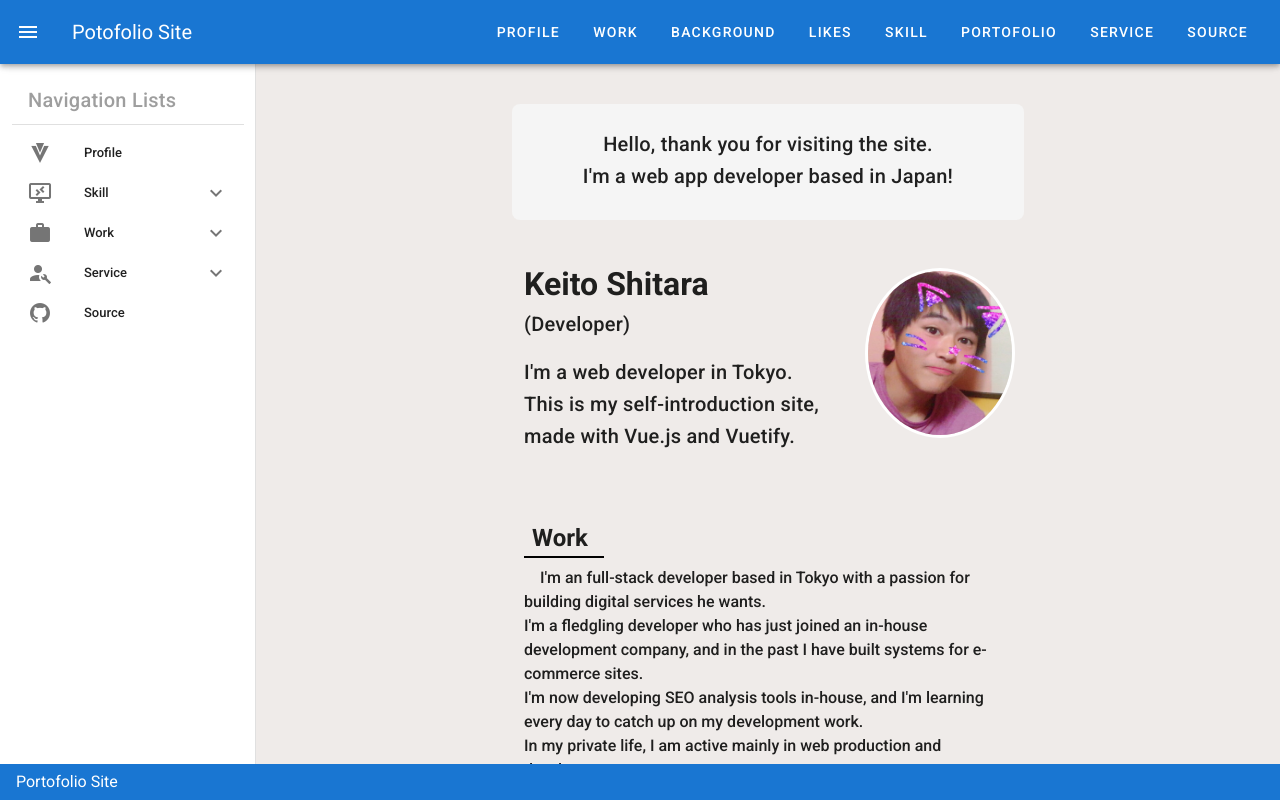
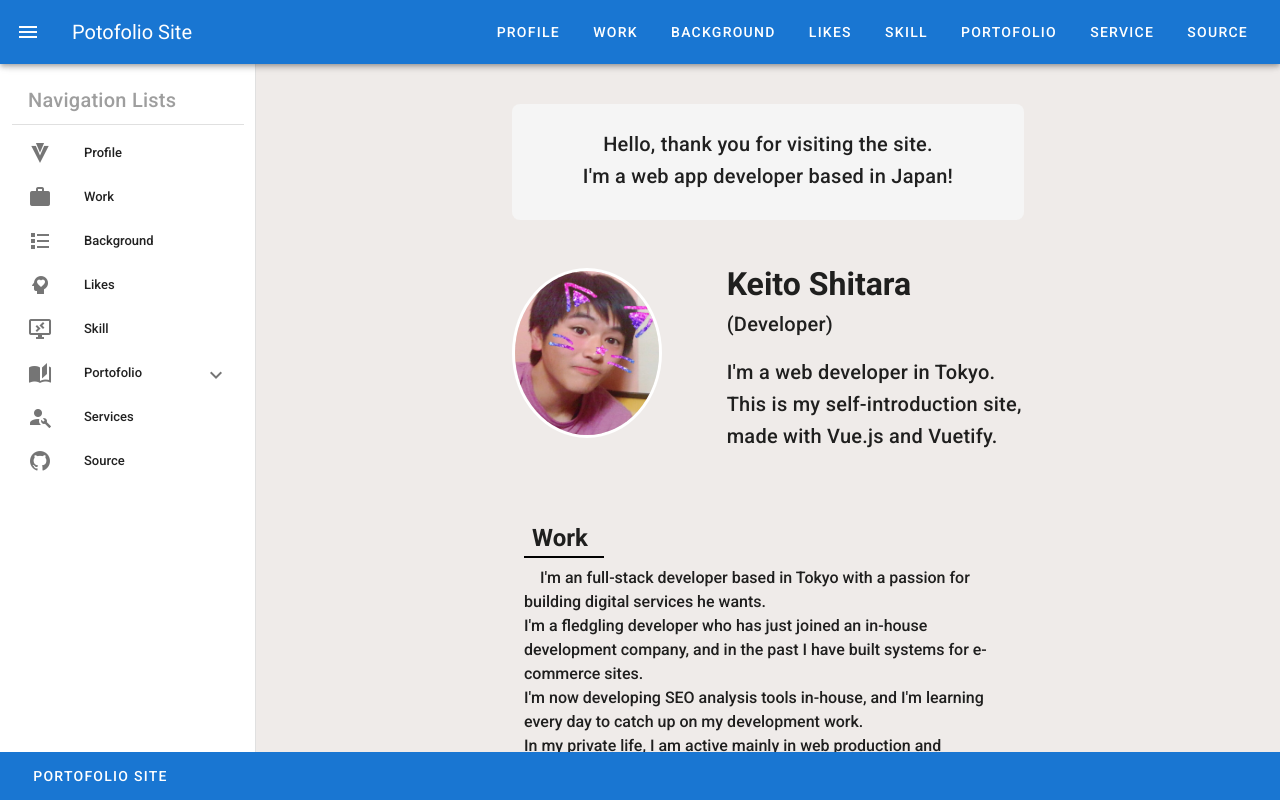
Before and after one commit to tarao96/myportofolio-vue, a Vue app: page / in a window 1280 px wide. Shown: the top 800 px of the page. Built offline with nearby package versions, Linux system fonts and the light colour scheme.

Commit message:
Add responsive-design

```diff
--- a/src/App.vue
+++ b/src/App.vue
@@ -13,23 +13,80 @@
         <v-divider></v-divider>
         <!-- ナビゲーションリスト項目 -->
         <v-list dense nav>
-          <v-list-group
-          v-for="nav_list in nav_lists"
-          :key="nav_list.name"
-          :prepend-icon="nav_list.icon"
-          no-action
-          :append-icon="nav_list.lists ? undefined : ''">
+            <v-list-item>
+              <v-list-item-icon><v-icon>mdi-vuetify</v-icon></v-list-item-icon>
+              <v-list-item-content>
+                <v-list-item-title @click="scrollProfile()" class="list-item">Profile</v-list-item-title>
+              </v-list-item-content>
+            </v-list-item>
+
+            <v-list-item>
+              <v-list-item-icon><v-icon>mdi-briefcase</v-icon></v-list-item-icon>
+              <v-list-item-content>
+                <v-list-item-title @click="scrollWork()" class="list-item">Work</v-list-item-title>
+              </v-list-item-content>
+            </v-list-item>
+
+            <v-list-item>
+              <v-list-item-icon><v-icon>mdi-format-list-bulleted-square</v-icon></v-list-item-icon>
+              <v-list-item-content>
+                <v-list-item-title @click="scrollBackground()" class="list-item">Background</v-list-item-title>
+              </v-list-item-content>
+            </v-list-item>
+
+            <v-list-item>
+              <v-list-item-icon><v-icon>mdi-head-heart</v-icon></v-list-item-icon>
+              <v-list-item-content>
+                <v-list-item-title @click="scrollLikes()" class="list-item">Likes</v-list-item-title>
+              </v-list-item-content>
+            </v-list-item>
+
+            <v-list-item>
+              <v-list-item-icon><v-icon>mdi-remote-desktop</v-icon></v-list-item-icon>
+              <v-list-item-content>
+                <v-list-item-title @click="scrollSkill()" class="list-item">Skill</v-list-item-title>
+              </v-list-item-content>
+            </v-list-item>
+
+            <v-list-group no-action>
             <template v-slot:activator>
+            <v-list-item class="pl-0">
+              <v-list-item-icon><v-icon>mdi-book-open-page-variant</v-icon></v-list-item-icon>
               <v-list-item-content>
-              <v-list-item-title>{{ nav_list.name }}</v-list-item-title>
+                <v-list-item-title @click="scrollPortofolio()" class="list-item">Portofolio</v-list-item-title>
               </v-list-item-content>
+            </v-list-item>
             </template>
-          <v-list-item v-for="list in nav_list.lists" :key="list">
+            <v-list-item>
               <v-list-item-content>
-              <v-list-item-title>{{ list }}</v-list-item-title>
+                <v-list-item-title class="list-item" @click="moveIsara()">iSara</v-list-item-title>
+              </v-list-item-content>
+            </v-list-item>
+            <v-list-item>
+              <v-list-item-content>
+                <v-list-item-title class="list-item" @click="moveLancers()">Lancers</v-list-item-title>
+              </v-list-item-content>
+            </v-list-item>
+            <v-list-item>
+              <v-list-item-content>
+                <v-list-item-title class="list-item" @click="moveLikson()">LIKSON</v-list-item-title>
               </v-list-item-content>
             </v-list-item>
             </v-list-group>
+
+            <v-list-item>
+              <v-list-item-icon><v-icon>mdi-account-wrench</v-icon></v-list-item-icon>
+              <v-list-item-content>
+                <v-list-item-title @click="scrollServices()" class="list-item">Services</v-list-item-title>
+              </v-list-item-content>
+            </v-list-item>
+
+            <v-list-item>
+              <v-list-item-icon><v-icon>mdi-github</v-icon></v-list-item-icon>
+              <v-list-item-content>
+                <v-list-item-title @click="moveGithub()" class="list-item">Source</v-list-item-title>
+              </v-list-item-content>
+            </v-list-item>
         </v-list>
       </v-container>
     </v-navigation-drawer>
@@ -39,7 +96,7 @@
       <v-app-bar-nav-icon @click="drawer=!drawer"></v-app-bar-nav-icon>
       <v-toolbar-title>Potofolio Site</v-toolbar-title>
       <v-spacer></v-spacer>
-      <v-toolbar-items>
+      <v-toolbar-items class="navbar-item">
           <v-btn id="profile_nav" text>Profile</v-btn>
           <v-btn id="work_nav" text>Work</v-btn>
           <v-btn id="background_nav" text>Background</v-btn>
@@ -54,7 +111,7 @@
       <router-view />
     </v-main>
     <v-footer color="primary" dark app>
-      Portofolio Site
+      <v-btn id="portofolio-top" text>Portofolio Site</v-btn>
     </v-footer>
   </v-app>
 </template>
@@ -66,20 +123,55 @@ export default {
     data() {
       return {
         drawer: null,
-        supports: [
-          'iSara',
-          'Lancers',
-          'LIKSON',
-        ],
-        nav_lists: [
-          {name: 'Profile', icon: 'mdi-vuetify'},
-          {name: 'Skill', icon: 'mdi-remote-desktop', lists: ['HTML', 'CSS', 'JavaScript', 'PHP', 'Laravel', 'Vue.js', 'Nuxt.js', 'Sass', 'jQuery', 'Bootstrap', 'Vuetify', 'WordPress']},
-          {name: 'Work', icon: 'mdi-briefcase', lists: ['iSara', 'Lancers', 'LIKSON']},
-          {name: 'Service', icon: 'mdi-account-wrench', lists: ['Coding', 'WordPress', 'Web Development']},
-          {name: 'Source', icon: 'mdi-github'},
-        ]
       }
     },
+    methods: {
+      moveIsara: function() {
+        let url = 'https://tarao96.github.io/iSara/'
+        window.location.href = url
+      },
+      moveLancers: function() {
+        let url = 'https://tarao96.github.io/Lancers/'
+        window.location.href = url
+      },
+      moveLikson: function() {
+        let url = 'https://tarao96.github.io/LIKSON/'
+        window.location.href = url
+      },
+      moveGithub: function() {
+        let url = 'https://github.com/tarao96/myportofolio-vue'
+        window.location.href = url
+      },
+      scrollProfile: function() {
+          var profileLocate = $('#profile_locate').offset().top;
+          $(window).scrollTop(profileLocate - 150);
+      },
+      scrollWork: function() {
+        var workLocate = $('#work_locate').offset().top;
+        $(window).scrollTop(workLocate - 150);
+      },
+      scrollBackground: function() {
+        var backgroundLocate = $('#background_locate').offset().top;
+        $(window).scrollTop(backgroundLocate - 150);
+      },
+      scrollLikes: function() {
+        var likesLocate = $('#likes_locate').offset().top;
+        $(window).scrollTop(likesLocate - 150);
+      },
+      scrollSkill: function() {
+        var skillLocate = $('#skill_locate').offset().top;
+        $(window).scrollTop(skillLocate - 150);
+      },
+      scrollPortofolio: function() {
+        var portofolioLocate = $('#portofolio_locate').offset().top;
+        $(window).scrollTop(portofolioLocate - 150);
+      },
+      scrollServices: function() {
+        var servicesLocate = $('#services_locate').offset().top;
+        $(window).scrollTop(servicesLocate);
+      }
+    },
+
     mounted: function() {
       var profileLocate = $('#profile_locate').offset().top;
       var workLocate = $('#work_locate').offset().top;
@@ -90,31 +182,38 @@ export default {
       var servicesLocate = $('#services_locate').offset().top;
 
       $('#profile_nav').click(function() {
-          $(window).scrollTop(profileLocate);
+          $(window).scrollTop(profileLocate - 150);
       });
 
       $('#work_nav').click(function() {
-          $(window).scrollTop(workLocate);
+          $(window).scrollTop(workLocate - 150);
       });
 
       $('#background_nav').click(function() {
-          $(window).scrollTop(backgroundLocate);
+          $(window).scrollTop(backgroundLocate - 150);
       });
 
       $('#likes_nav').click(function() {
-          $(window).scrollTop(likesLocate);
+          $(window).scrollTop(likesLocate - 150);
       });
 
       $('#skill_nav').click(function() {
-          $(window).scrollTop(skillLocate);
+          $(window).scrollTop(skillLocate - 150);
       });
 
       $('#portofolio_nav').click(function() {
-          $(window).scrollTop(portofolioLocate);
+          $(window).scrollTop(portofolioLocate - 150);
       });
 
       $('#services_nav').click(function() {
           $(window).scrollTop(servicesLocate);
+      });
+
+      $('#portofolio-top').click(function() {
+                $('body, html').animate({
+                    scrollTop: 0
+                }, 500);
+                return false;
             });
 
       $('.work-item').hover(function() {
@@ -129,3 +228,15 @@ export default {
     },
 };
 </script>
+
+<style scoped>
+.list-item {
+  cursor: pointer;
+}
+
+@media(max-width: 480px) {
+  .navbar-item {
+    display: none;
+}
+}
+</style>
--- a/src/views/AboutPage.vue
+++ b/src/views/AboutPage.vue
@@ -3,107 +3,107 @@
     <div class="article mt-10 mb-10">
     <v-row>
         <v-spacer></v-spacer>
-            <v-col cols="6" class="grey lighten-4 text-center rounded-lg heading">
-                <p class="mt-3 text-h6">Hello, thank you for visiting the site.<br>
+            <v-col cols="10" xs="10" sm="10" md="6" lg="6" xl="6" class="grey lighten-4 text-center rounded-lg heading">
+                <p class="mt-3 text-sm-h6">Hello, thank you for visiting the site.<br>
                 I'm a web app developer based in Japan!</p>
             </v-col>
         <v-spacer></v-spacer>
     </v-row>
     <v-row class="mt-10" id="profile_locate">
         <v-spacer></v-spacer>
-        <v-col cols="4" class="text-left">
+        <v-col cols="10" xs="10" sm="10" md="2" lg="2" xl="2" class="mt-2"><img class="profile_img rounded-circle ml-5" src="../assets/Profile_Image.jpg" alt="プロフィール画像"></v-col>
+        <v-col cols="10" xs="10" sm="10" md="4" lg="4" xl="4" class="ml-16">
             <h1 class="myname">Keito Shitara</h1>
             <p class="text-h6">(Developer)</p>
-            <p class="text-h6 mt-3">
+            <p class="text-sm-h6 mt-3">
             I'm a web developer in Tokyo.<br>
             This is my self-introduction site, made with Vue.js and Vuetify.</p>
         </v-col>
-        <v-col cols="2" class="mt-2"><img class="profile_img rounded-circle" src="../assets/Profile_Image.jpg" alt="プロフィール画像"></v-col>
         <v-spacer></v-spacer>
     </v-row>
     <v-row class="mt-10" id="work_locate">
         <v-spacer></v-spacer>
-        <v-col cols="6" class="work">
+        <v-col cols="10" xs="10" sm="10" md="6" lg="6" xl="6" class="work">
             <h2 class="pl-2">Work</h2>
             <p class="mt-2 font-weight-medium">&emsp;I'm an full-stack developer based in Tokyo with a passion for building digital services he wants.<br>
             I'm a fledgling developer who has just joined an in-house development company, and in the past I have built systems for e-commerce sites.<br>
             I'm now developing SEO analysis tools in-house, and I'm learning every day to catch up on my development work.<br>
             In my private life, I am active mainly in web production and development.</p>
-            <v-btn><router-link to="/works" class="text-decoration-none black--text">Works</router-link></v-btn>
+            <v-btn class="text-decoration-none black--text" @click="scrollPortofolio()">Works</v-btn>
         </v-col>
         <v-spacer></v-spacer>
     </v-row>
     <v-row class="mt-10" id="background_locate">
         <v-spacer></v-spacer>
-        <v-col cols="6" class="bio">
+        <v-col cols="10" xs="10" sm="10" md="6" lg="6" xl="6" class="bio">
             <h2 class="pl-2">Background</h2>
         </v-col>
         <v-spacer></v-spacer>
     </v-row>
     <v-row>
         <v-spacer></v-spacer>
-        <v-col cols="2" class="bio-contents">
+        <v-col cols="2" xs="2" sm="2" md="2" lg="2" xl="2" class="bio-contents">
             <h3 class="pl-2">1996</h3>
         </v-col>
-        <v-col cols="4">
+        <v-col cols="8" xs="8" sm="8" md="4" lg="4" xl="4">
             <p class="mt-1">Born in Nagoya(名古屋), Japan</p>
         </v-col>
         <v-spacer></v-spacer>
     </v-row>
     <v-row class="mt-0">
         <v-spacer></v-spacer>
-        <v-col cols="2" class="bio-contents">
+        <v-col cols="2" xs="2" sm="2" md="2" lg="2" xl="2" class="bio-contents">
             <h3 class="pl-2">2015</h3>
         </v-col>
-        <v-col cols="4">
+        <v-col cols="8" xs="8" sm="8" md="4" lg="4" xl="4">
             <p class="mt-1">Graduated from Nagoya Institute of Technology with a Master's degree in Materials Science and Engineering.</p>
         </v-col>
         <v-spacer></v-spacer>
     </v-row>
     <v-row class="mt-0">
         <v-spacer></v-spacer>
-        <v-col cols="2" class="bio-contents">
+        <v-col cols="2" xs="2" sm="2" md="2" lg="2" xl="2" class="bio-contents">
             <h3 class="pl-2">2019</h3>
         </v-col>
-        <v-col cols="4">
+        <v-col cols="8" xs="8" sm="8" md="4" lg="4" xl="4">
             <p class="mt-1">Joined a Toyota Group company as a material developer</p>
         </v-col>
         <v-spacer></v-spacer>
     </v-row>
     <v-row class="mt-0">
         <v-spacer></v-spacer>
-        <v-col cols="2" class="bio-contents">
+        <v-col cols="2" xs="2" sm="2" md="2" lg="2" xl="2" class="bio-contents">
             <h3 class="pl-2">2022</h3>
         </v-col>
-        <v-col cols="4">
+        <v-col cols="8" xs="8" sm="8" md="4" lg="4" xl="4">
             <p class="mt-1">Worked as a web developer in the product development section of a company engaged in DM business.</p>
         </v-col>
         <v-spacer></v-spacer>
     </v-row>
     <v-row id="likes_locate">
         <v-spacer></v-spacer>
-        <v-col cols="6" class="likes">
+        <v-col cols="10" xs="10" sm="10" md="6" lg="6" xl="6" class="likes">
             <h2 class="pl-2">Likes🖤</h2>
         </v-col>
         <v-spacer></v-spacer>
     </v-row>
     <v-row>
         <v-spacer></v-spacer>
-        <v-col cols="6" class="like-contents">
+        <v-col cols="10" xs="10" sm="10" md="6" lg="6" xl="6" class="like-contents">
             <p class="pl-2">Music, Web Development, Youtube, Commics, Anime, Apex, Movie, Japanese Chess</p>
         </v-col>
         <v-spacer></v-spacer>
     </v-row>
     <v-row id="skill_locate">
         <v-spacer></v-spacer>
-        <v-col cols="6" class="skill">
+        <v-col cols="10" xs="10" sm="10" md="6" lg="6" xl="6" class="skill">
             <h2 class="pl-2">Skill</h2>
         </v-col>
         <v-spacer></v-spacer>
     </v-row>
     <v-row>
         <v-spacer></v-spacer>
-        <v-col cols="6" class="skill-contents">
+        <v-col cols="10" xs="10" sm="10" md="6" lg="6" xl="6" class="skill-contents">
             <p class="pl-2">HTML, CSS, JavaScript, jQuery, Sass, Bootstrap, Vue.js, Nuxt.js, Vuetify, PHP, Laravel, WordPress</p>
             <p class="font-weight-medium">&emsp;I usually use PHP and Laravel for backend development at work, so PHP and Laravel web development is my specialty. <br>
             I also sometimes work on front-end development, in which case I mainly use Vue.js and Nuxt.js.</p>
@@ -112,14 +112,14 @@
     </v-row>
     <v-row id="portofolio_locate">
         <v-spacer></v-spacer>
-        <v-col cols="6" class="portofolio">
+        <v-col cols="10" xs="10" sm="10" md="6" lg="6" xl="6" class="portofolio">
             <h2 class="pl-2">Website Production Portfolio</h2>
         </v-col>
         <v-spacer></v-spacer>
     </v-row>
     <v-row>
         <v-spacer></v-spacer>
-        <v-col cols="6" class="portofolio-contents">
+        <v-col cols="10" xs="10" sm="10" md="6" lg="6" xl="6" class="portofolio-contents text-center">
             <div class="portofolio-contents-heading">
             <h3 class="text-center">iSara</h3>
             </div>
@@ -132,7 +132,7 @@
     </v-row>
     <v-row>
         <v-spacer></v-spacer>
-        <v-col cols="6" class="portofolio-contents">
+        <v-col cols="10" xs="10" sm="10" md="6" lg="6" xl="6" class="portofolio-contents text-center">
             <div class="portofolio-contents-heading">
             <h3 class="text-center">SEO Consulting</h3>
             </div>
@@ -145,7 +145,7 @@
     </v-row>
     <v-row>
         <v-spacer></v-spacer>
-        <v-col cols="6" class="portofolio-contents">
+        <v-col cols="10" xs="10" sm="10" md="6" lg="6" xl="6" class="portofolio-contents text-center">
             <div class="portofolio-contents-heading">
             <h3 class="text-center">LIKSON</h3>
             </div>
@@ -158,17 +158,17 @@
     </v-row>
     <v-row id="services_locate">
         <v-spacer></v-spacer>
-        <v-col cols="6" class="services">
+        <v-col cols="10" xs="10" sm="10" md="6" lg="6" xl="6" class="services">
             <h2 class="pl-2">Services</h2>
         </v-col>
         <v-spacer></v-spacer>
     </v-row>
     <v-row class="mt-10">
         <v-spacer></v-spacer>
-        <v-col cols="2" class="grey lighten-4">
+        <v-col cols="4" xs="4" sm="4" md="2" lg="2" xl="2" class="grey lighten-4">
             <h3 class="pl-2"><v-icon class="mr-2">mdi-xml</v-icon>Coding</h3>
         </v-col>
-        <v-col cols="4" class="grey lighten-4">
+        <v-col cols="8" xs="8" sm="8" md="4" lg="4" xl="4" class="grey lighten-4">
             <p class="mt-1 font-weight-medium">&emsp;I perform appropriate coding based on the design.
             We also provide SEO-conscious coding that is compatible with responsive design.<br>
             We also handle modifications appropriately.</p>
@@ -177,10 +177,10 @@
     </v-row>
     <v-row class="mt-10">
         <v-spacer></v-spacer>
-        <v-col cols="2" class="services-contents grey lighten-4">
+        <v-col cols="5" xs="5" sm="5" md="2" lg="2" xl="2" class="services-contents grey lighten-4">
             <h3 class="pl-2"><v-icon class="mr-2">mdi-wordpress</v-icon>WordPress</h3>
         </v-col>
-        <v-col cols="4" class="grey lighten-4">
+        <v-col cols="7" xs="7" sm="7" md="4" lg="4" xl="4" class="grey lighten-4">
             <p class="mt-1 font-weight-medium">&emsp;We can install WordPress or convert your existing site to WordPress.<br>
             Also, we can help you to customize the theme and set up forms, etc.</p>
         </v-col>
@@ -188,10 +188,10 @@
     </v-row>
     <v-row class="mt-10">
         <v-spacer></v-spacer>
-        <v-col cols="3" class="services-contents grey lighten-4">
+        <v-col cols="5" xs="5" sm="5" md="2" lg="2" xl="2" class="services-contents grey lighten-4">
             <h3 class="pl-2"><v-icon class="mr-2">mdi-remote-desktop</v-icon>Web Development</h3>
         </v-col>
-        <v-col cols="3" class="grey lighten-4">
+        <v-col cols="7" xs="7" sm="7" md="4" lg="4" xl="4" class="grey lighten-4">
             <p class="mt-1 font-weight-medium">&emsp;I can do web development programming.<br>
             The main development languages are PHP and JavaScript.<br>
             I am also proficient in Laravel and Vue.js as frameworks.</p>
@@ -203,7 +203,15 @@
 </template>
 
 <script>
+import $ from 'jquery'
+
 export default{
+    methods: {
+        scrollPortofolio: function() {
+            var portofolioLocate = $('#portofolio_locate').offset().top;
+            $(window).scrollTop(portofolioLocate - 150);
+        },
+    }
 };
 </script>
 
@@ -265,4 +273,10 @@ export default{
     border-bottom: 2px solid black;
 }
 
+@media(max-width: 480px) {
+.portofolio-contents > .work-item > a > img {
+        width: 60vw;
+}
+}
+
 </style>
```
Also changed, not shown: 7 other files (tests, documents, lock files or other folders). Lines whose indentation alone changed are shown as unchanged.
